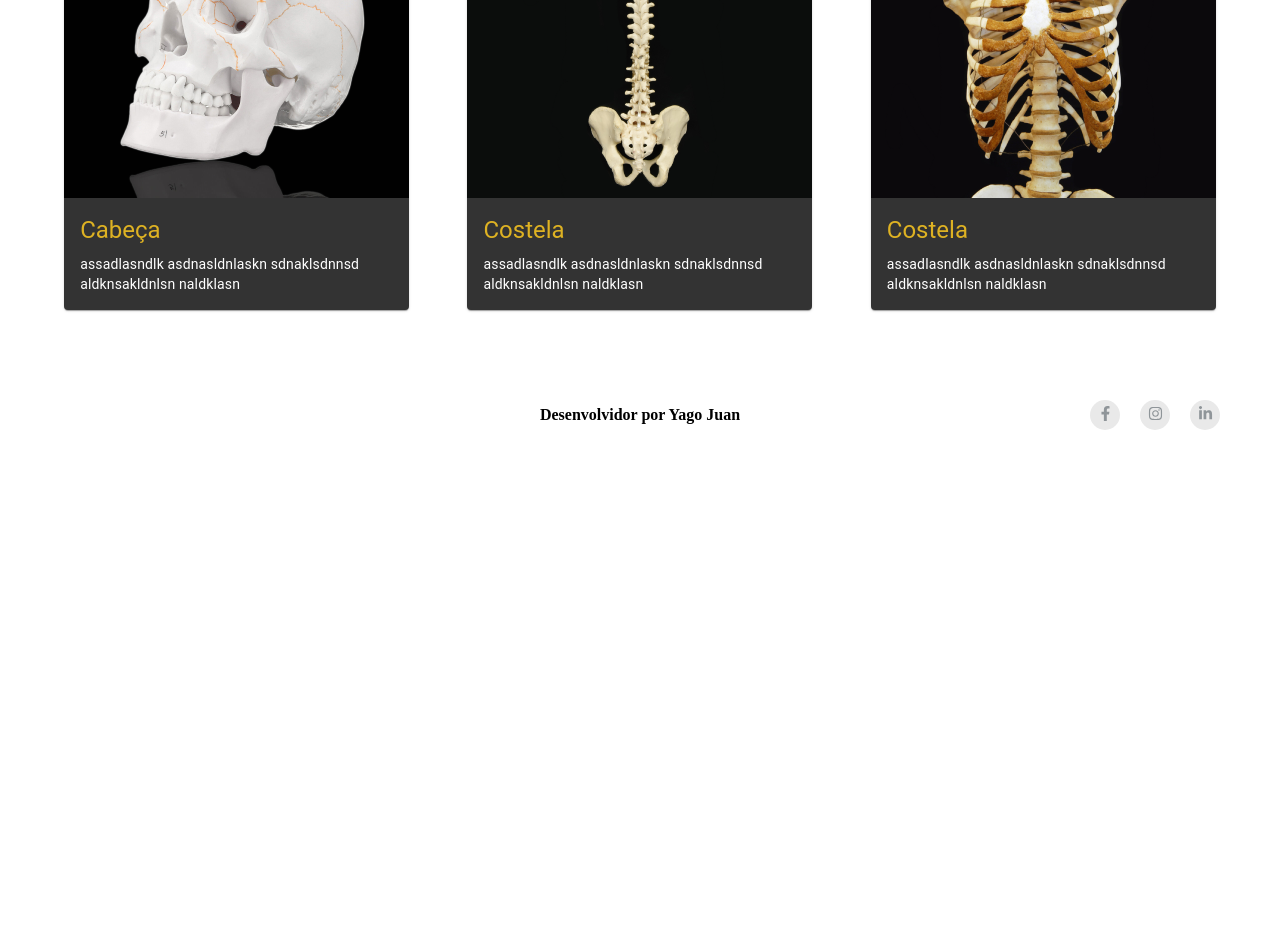
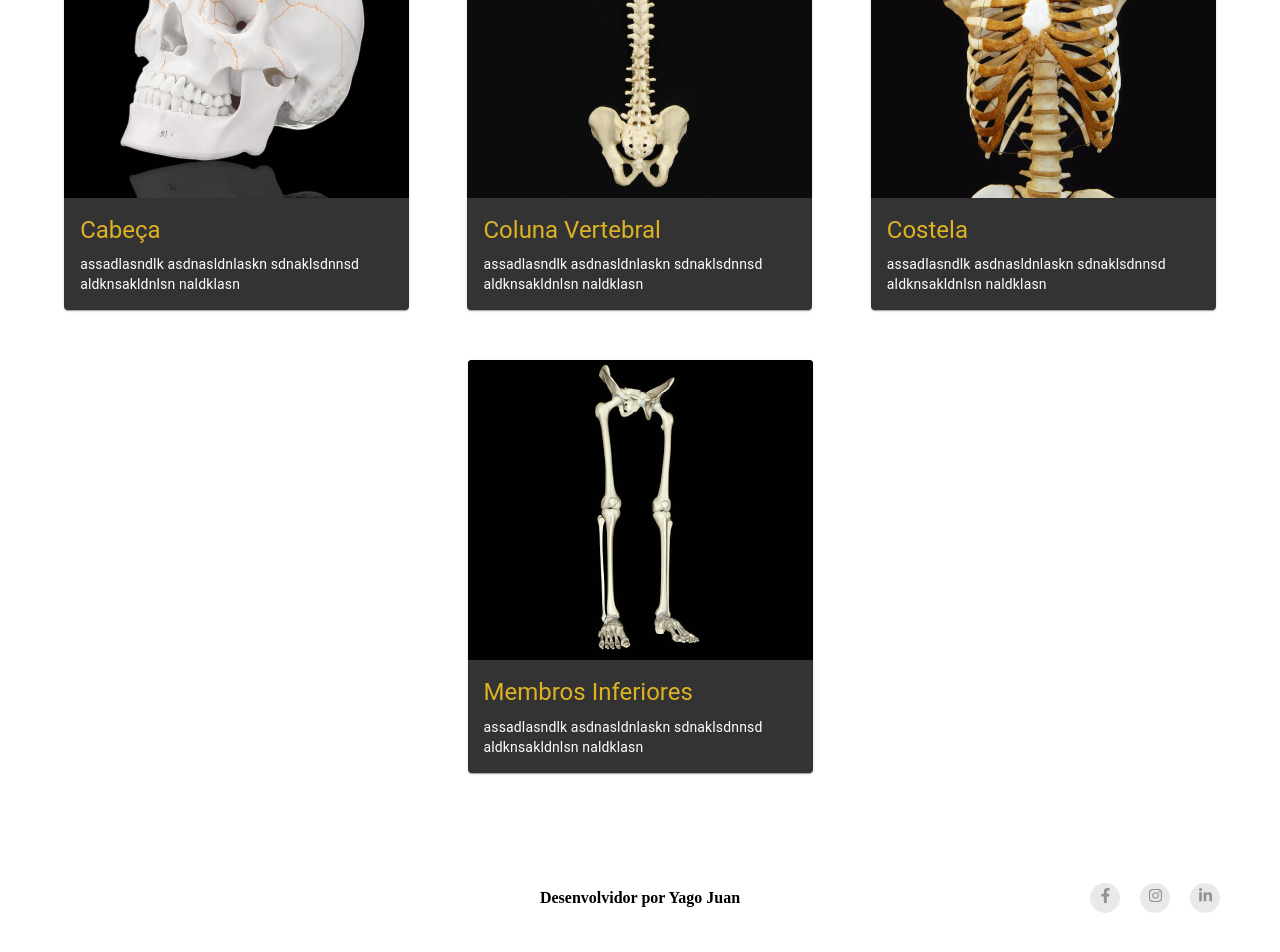
Before and after one commit to YagoYJ/Radinamico, a React (Create React App) app: page /anatomia in a window 1280 px wide. Shown: the part 636-1588 px from the top of the page. Before the commit the page ends 1106 px from the top, so only its background shows below. Built offline with nearby package versions, Linux system fonts and the light colour scheme.

Commit message:
Adicionando a tela de Groupo atomico e fazendo melhorias

```diff
--- a/src/components/Card/index.tsx
+++ b/src/components/Card/index.tsx
@@ -5,11 +5,13 @@ import CardContent from "@material-ui/core/CardContent";
 import CardMedia from "@material-ui/core/CardMedia";
 import theme from "../../styles/theme";
 import { Title, Paragraph } from "./styles";
+import { Link } from "react-router-dom";
 
 const useStyles = makeStyles({
   root: {
     maxWidth: 345,
     backgroundColor: theme.colors.darkGray,
+    marginBottom: 20,
   },
   media: {
     height: 300,
@@ -21,12 +23,14 @@ interface MediaCardProps {
   imageTitle: string;
   title: string;
   paragraph: string;
+  slug: string;
 }
 
 export default function MediaCard(props: MediaCardProps) {
   const classes = useStyles();
 
   return (
+    <Link to={`anatomia/${props.slug}`}>
       <Card className={classes.root}>
         <CardActionArea>
           <CardMedia
@@ -40,5 +44,6 @@ export default function MediaCard(props: MediaCardProps) {
           </CardContent>
         </CardActionArea>
       </Card>
+    </Link>
   );
 }
--- a/src/pages/Anatomy/index.tsx
+++ b/src/pages/Anatomy/index.tsx
@@ -13,18 +13,28 @@ export default function Anatomy() {
           imageUrl="assets/cabeca.png"
           title="Cabeça"
           paragraph="assadlasndlk asdnasldnlaskn sdnaklsdnnsd aldknsakldnlsn naldklasn"
+          slug="cabeca"
         />
         <MediaCard
           imageTitle="Coluna Vertebral"
           imageUrl="assets/coluna-vertebral.png"
-          title="Costela"
+          title="Coluna Vertebral"
           paragraph="assadlasndlk asdnasldnlaskn sdnaklsdnnsd aldknsakldnlsn naldklasn"
+          slug="coluna-vertebral"
         />
         <MediaCard
           imageTitle="Costela"
           imageUrl="assets/costela.png"
           title="Costela"
           paragraph="assadlasndlk asdnasldnlaskn sdnaklsdnnsd aldknsakldnlsn naldklasn"
+          slug="costela"
+        />
+        <MediaCard
+          imageTitle="Membros Inferiores"
+          imageUrl="assets/membros-inferiores.png"
+          title="Membros Inferiores"
+          paragraph="assadlasndlk asdnasldnlaskn sdnaklsdnnsd aldknsakldnlsn naldklasn"
+          slug="membros-inferiores"
         />
       </Main>
       <Footer />
--- /dev/null
+++ b/src/pages/AnatomyGroup/index.tsx
@@ -0,0 +1,18 @@
+import { useParams } from "react-router";
+import Footer from "../../components/Footer";
+import Header from "../../components/Header";
+import { AnatomyGroupContainer } from "./styles";
+
+interface ParamsProps {
+  slug: string;
+}
+
+export default function AnatomyGroup() {
+  const { slug } = useParams<ParamsProps>();
+
+  return (
+    <AnatomyGroupContainer>
+      <Header /> <div>Grupo anatomico: {slug}</div> <Footer />
+    </AnatomyGroupContainer>
+  );
+}
--- /dev/null
+++ b/src/pages/AnatomyGroup/styles.ts
@@ -0,0 +1,5 @@
+import styled from 'styled-components';
+
+export const AnatomyGroupContainer = styled.div`
+  width: 100%;
+`;
--- a/src/routes.tsx
+++ b/src/routes.tsx
@@ -1,5 +1,6 @@
 import { BrowserRouter, Switch, Route } from "react-router-dom";
 import Anatomy from "./pages/Anatomy";
+import AnatomyGroup from "./pages/AnatomyGroup";
 import Home from "./pages/Home";
 
 export default function Routes() {
@@ -8,6 +9,7 @@ export default function Routes() {
       <Switch>
         <Route exact path="/" component={Home} />
         <Route exact path="/anatomia" component={Anatomy} />
+        <Route exact path="/anatomia/:slug" component={AnatomyGroup} />
       </Switch>
     </BrowserRouter>
   );
```
Also changed, not shown: public/assets/membros-inferiores.png (added). Lines whose indentation alone changed are shown as unchanged.
